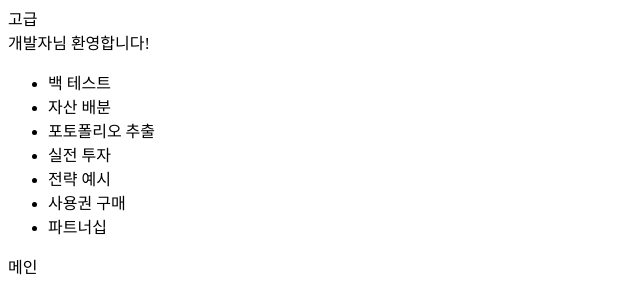
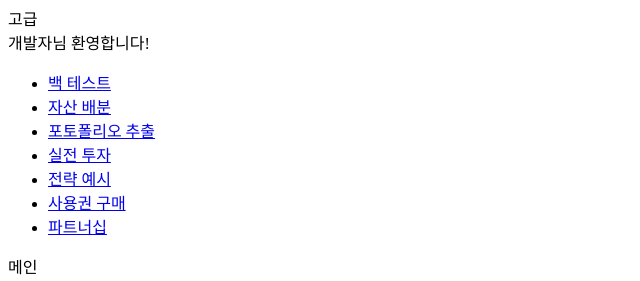
Before and after one commit to JangRuBin2/codingTest_quantus, a React (Create React App) app in the folder my-app/: page /test2 in a window 1280 px wide. Shown: the part 483-764 px from the top of the page, without its empty margins (0-640 px from the left). Built offline with nearby package versions, Linux system fonts and the light colour scheme.

Commit message:
Link 컴포넌트로 라우트 동작 확인

```diff
--- a/my-app/src/components/layout/Header.tsx
+++ b/my-app/src/components/layout/Header.tsx
@@ -1,3 +1,4 @@
+import { Link } from 'react-router-dom';
 import Logo from '../images/titleLogo.png';
 const Header = () : JSX.Element => {
   return (<div className="header_container">
@@ -27,13 +28,27 @@ const Header = () : JSX.Element => {
         <div>
           <nav>
             <ul>
-              <li>백 테스트</li>
-              <li>자산 배분</li>
-              <li>포토폴리오 추출</li>
-              <li>실전 투자</li>
-              <li>전략 예시</li>
-              <li>사용권 구매</li>
-              <li>파트너십</li>
+              <li>
+              <Link to="/test1">백 테스트</Link>
+              </li>
+              <li>
+              <Link to="/test1">자산 배분</Link>
+              </li>
+              <li>
+              <Link to="/test1">포토폴리오 추출</Link>
+              </li>
+              <li>
+              <Link to="/test1">실전 투자</Link>
+              </li>
+              <li>
+              <Link to="/test1">전략 예시</Link>
+              </li>
+              <li>
+              <Link to="/test1">사용권 구매</Link>
+              </li>
+              <li>
+              <Link to="/test1">파트너십</Link>
+              </li>
             </ul>
           </nav>
         </div>
```
